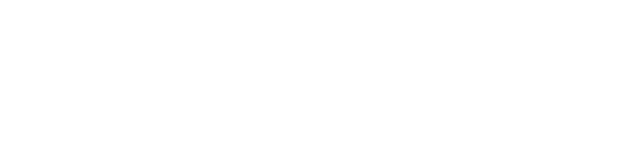
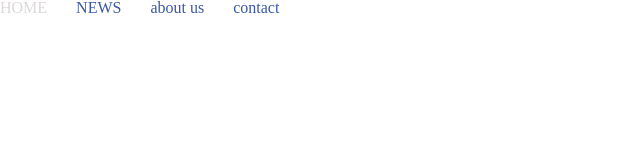
Before and after one commit to Anichki/TechNews2016, a plain HTML site: page index.html in a window 1280 px wide. Shown: the whole page, without its empty margins (0-640 px from the left). Drawn offline with Linux system fonts and the light colour scheme.

Commit message:
created page header

```diff
--- /dev/null
+++ b/css/reset.css
@@ -0,0 +1,48 @@
+/* http://meyerweb.com/eric/tools/css/reset/
+   v2.0 | 20110126
+   License: none (public domain)
+*/
+
+html, body, div, span, applet, object, iframe,
+h1, h2, h3, h4, h5, h6, p, blockquote, pre,
+a, abbr, acronym, address, big, cite, code,
+del, dfn, em, img, ins, kbd, q, s, samp,
+small, strike, strong, sub, sup, tt, var,
+b, u, i, center,
+dl, dt, dd, ol, ul, li,
+fieldset, form, label, legend,
+table, caption, tbody, tfoot, thead, tr, th, td,
+article, aside, canvas, details, embed,
+figure, figcaption, footer, header, hgroup,
+menu, nav, output, ruby, section, summary,
+time, mark, audio, video {
+	margin: 0;
+	padding: 0;
+	border: 0;
+	font-size: 100%;
+	font: inherit;
+	vertical-align: baseline;
+}
+/* HTML5 display-role reset for older browsers */
+article, aside, details, figcaption, figure,
+footer, header, hgroup, menu, nav, section {
+	display: block;
+}
+body {
+	line-height: 1;
+}
+ol, ul {
+	list-style: none;
+}
+blockquote, q {
+	quotes: none;
+}
+blockquote:before, blockquote:after,
+q:before, q:after {
+	content: '';
+	content: none;
+}
+table {
+	border-collapse: collapse;
+	border-spacing: 0;
+}
--- /dev/null
+++ b/css/style.css
@@ -0,0 +1,8 @@
+li {
+	display: inline-block;
+	margin-right: 25px;
+	color: #3c58a7;
+}
+.active {
+	color: #dbd8d7;
+}
--- a/index.html
+++ b/index.html
@@ -2,8 +2,21 @@
 <html>
 <head>
 	<title></title>
+	<link rel="stylesheet" href="css/reset.css">
+	<link rel="stylesheet" href="css/style.css">
 </head>
 <body>
 
+	<header>
+		<nav>
+			<ul>
+				<li class="active">HOME</li>
+				<li>NEWS</li>
+				<li>about us</li>
+				<li>contact</li>
+			</ul>
+		</nav>
+	</header>
+
 </body>
 </html>
```
